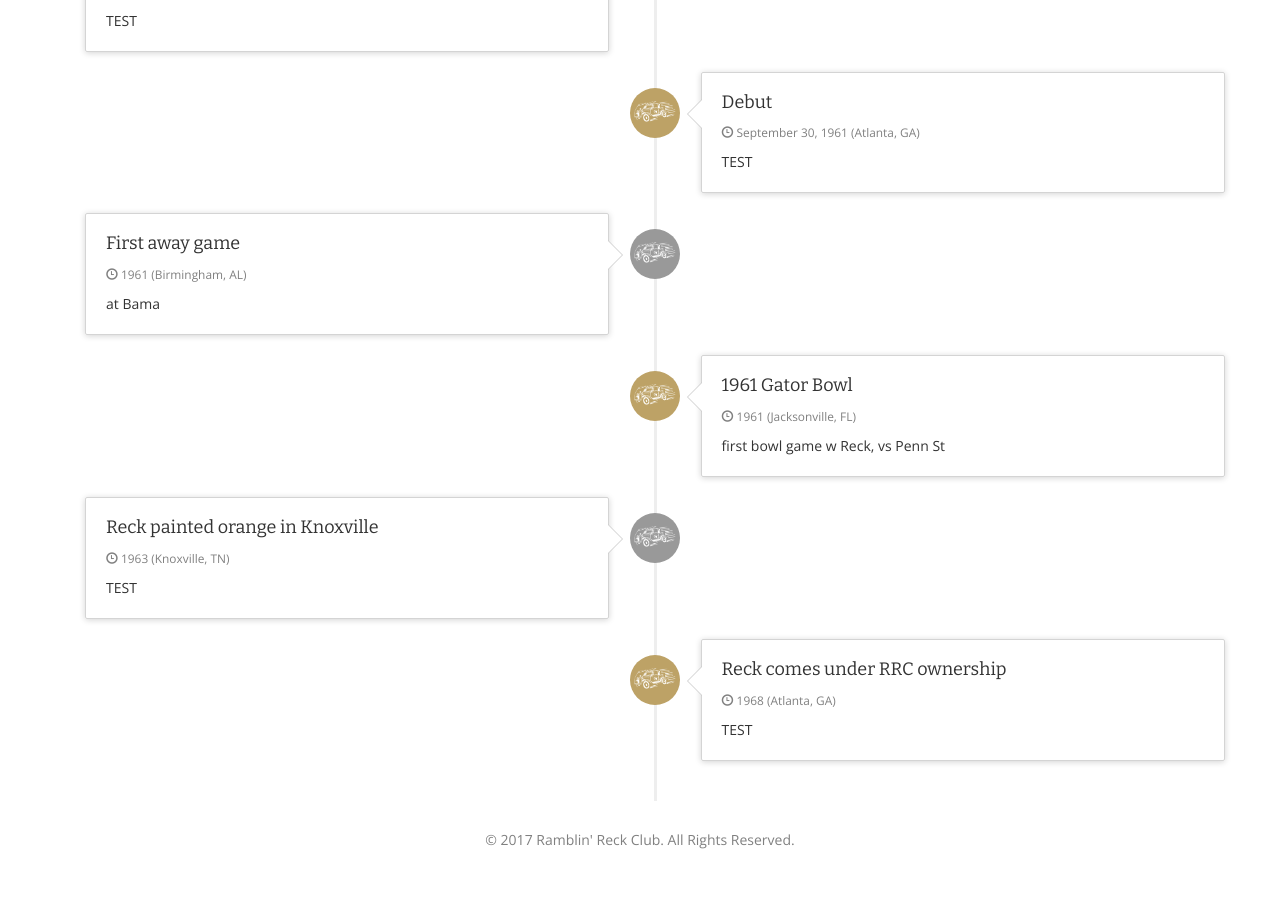
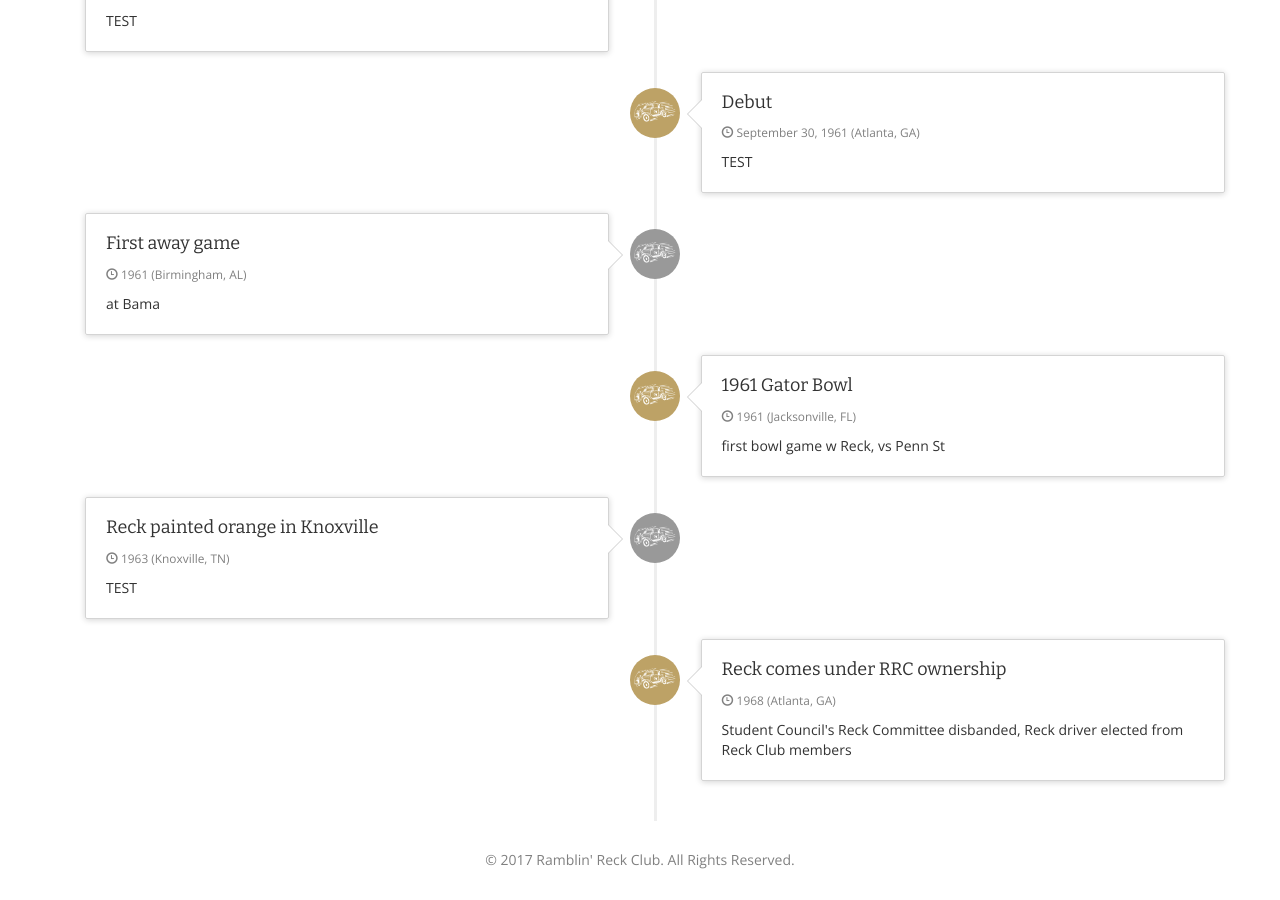
Before and after one commit to RamblinReckClub/reckhistory, a Jekyll site: the page built from 1960s.md, in a window 1280 px wide and 900 px high, scrolled down 1105 px. Built offline with Jekyll 4.4.1, drawn with Linux system fonts in a browser that asks for light colours.

Commit message:
structural updates to timeline.html

```diff
--- a/1960s.md
+++ b/1960s.md
@@ -40,6 +40,6 @@
       description: TEST
       location: 1963 (Knoxville, TN)
     - title: Reck comes under RRC ownership
-      description: TEST
+      description: Student Council's Reck Committee disbanded, Reck driver elected from Reck Club members
       location: 1968 (Atlanta, GA)
 ---
--- a/_layouts/timeline.html
+++ b/_layouts/timeline.html
@@ -4,6 +4,7 @@
 <div class="jumbotron">
     <div class="container">
         <div class="row">
+            {% if page.drivers %}
             <div class="col-lg-9">
                 <h1 style="font-size: 75px;">{{ page.title }}</h1>
                 <p>{{ page.summary }}</p>
@@ -14,6 +15,12 @@
                 <h5>{{ driver }}</h5>
                 {% endfor %}
             </div>
+            {% else %}
+            <div class="col-lg-12">
+                <h1 style="font-size: 75px;">{{ page.title }}</h1>
+                <p>{{ page.summary }}</p>
+            </div>
+            {% endif %}
             <div style="clear: both;"></div>
         </div>
     </div>
```
Also changed, not shown: pre1960s.md (+0 -2 lines), w-or-r.md (+1 -1 lines).
